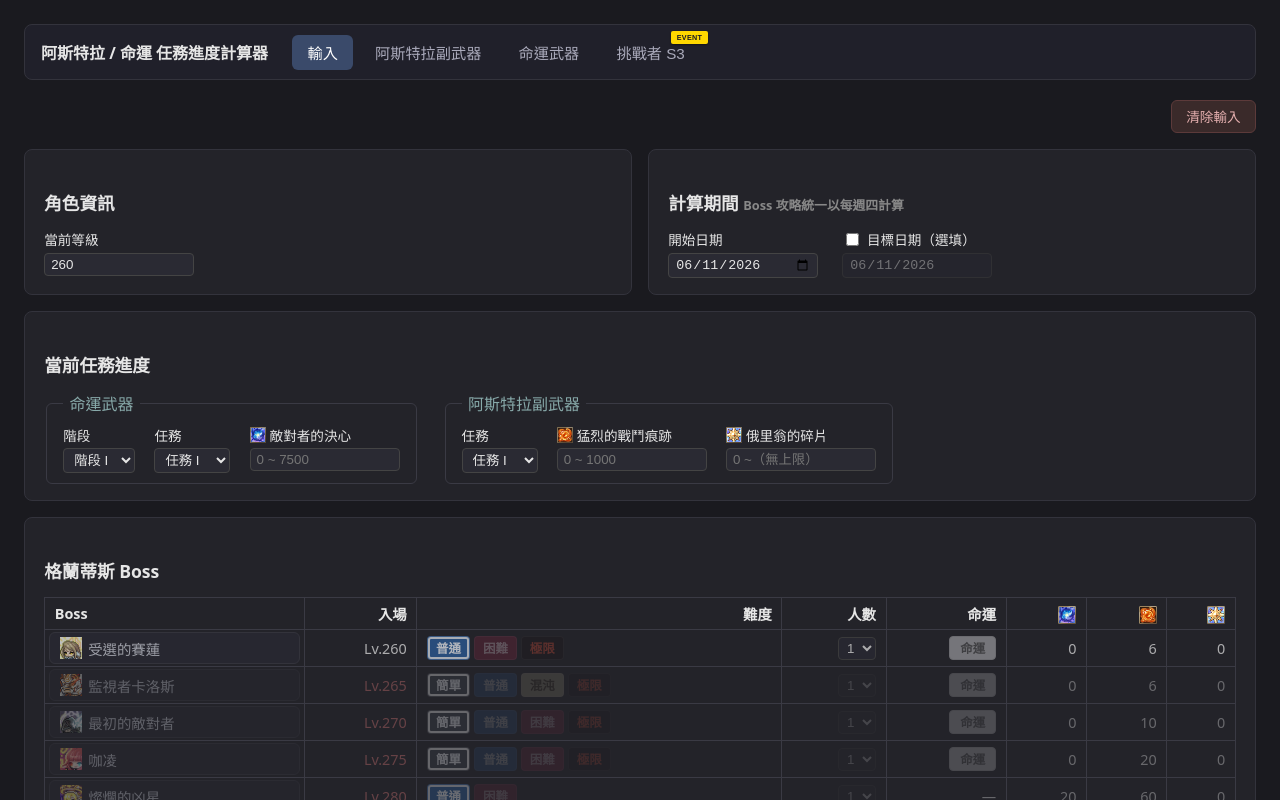
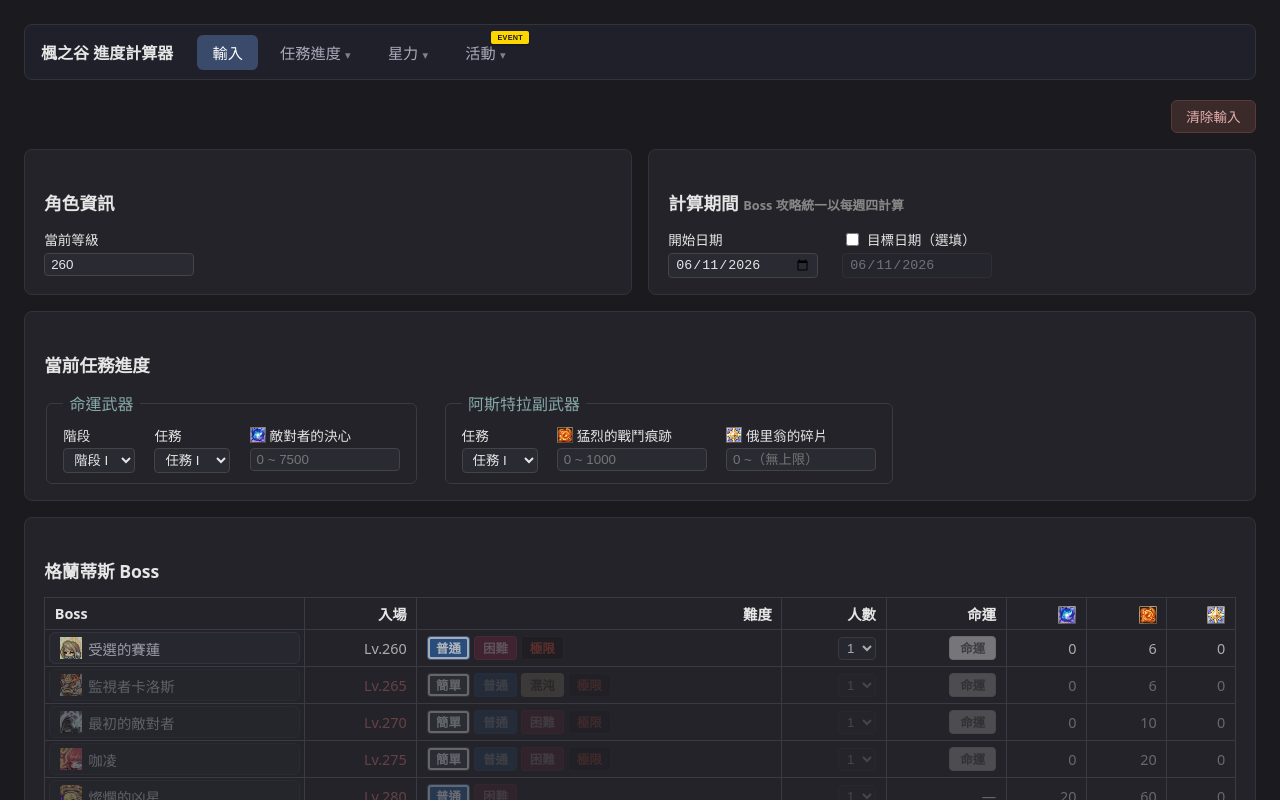
Before and after one commit to liouaquarius/maple-progress-calculator, a Vue app: page /#/ in a window 1280 px wide. Shown: the top 800 px of the page. Built offline with nearby package versions, Linux system fonts and the light colour scheme.

Commit message:
refactor: adopt hash router with dropdown nav

```diff
--- a/package.json
+++ b/package.json
@@ -9,7 +9,8 @@
     "preview": "vite preview"
   },
   "dependencies": {
-    "vue": "^3.5.13"
+    "vue": "^3.5.13",
+    "vue-router": "^4.6.4"
   },
   "devDependencies": {
     "@vitejs/plugin-vue": "^5.2.1",
--- a/src/App.vue
+++ b/src/App.vue
@@ -1,40 +1,35 @@
 <script setup>
-import { ref } from 'vue'
+import { useRoute, useRouter } from 'vue-router'
 import { store } from './store.js'
-import InputView from './views/InputView.vue'
-import AstraView from './views/AstraView.vue'
-import DestinyView from './views/DestinyView.vue'
-import CwS3View from './views/CwS3View.vue'
+import { nav } from './router.js'
 import NavTab from './components/NavTab.vue'
+import NavGroup from './components/NavGroup.vue'
 
-const tabs = [
-  { id: 'input', label: '輸入', comp: InputView },
-  { id: 'astra', label: '阿斯特拉副武器', comp: AstraView },
-  { id: 'destiny', label: '命運武器', comp: DestinyView },
-  { id: 'cws3', label: '挑戰者 S3', comp: CwS3View, badge: 'EVENT' },
-]
-const active = ref('input')
+const route = useRoute()
+const router = useRouter()
 </script>
 
 <template>
   <header class="navbar">
-    <span class="title">阿斯特拉 / 命運 任務進度計算器</span>
+    <span class="title">楓之谷 進度計算器</span>
     <nav>
-      <NavTab
-        v-for="t in tabs"
-        :key="t.id"
-        :label="t.label"
-        :active="active === t.id"
-        :badge="t.badge"
-        @select="active = t.id"
-      />
+      <template v-for="entry in nav" :key="entry.label">
+        <NavTab
+          v-if="entry.path"
+          :label="entry.label"
+          :active="route.path === entry.path"
+          :badge="entry.badge ?? ''"
+          @select="router.push(entry.path)"
+        />
+        <NavGroup v-else :label="entry.label" :items="entry.items" />
+      </template>
     </nav>
   </header>
 
   <main>
     <p v-if="store.loading" class="status">資料載入中…</p>
     <p v-else-if="store.error" class="error">{{ store.error }}</p>
-    <component v-else :is="tabs.find((t) => t.id === active).comp" />
+    <router-view v-else />
   </main>
 </template>
 
--- /dev/null
+++ b/src/components/NavGroup.vue
@@ -0,0 +1,107 @@
+<script setup>
+// navbar 下拉分類：桌面 hover 即展開（CSS :hover），click 可釘住/收合（觸控裝置唯一開法）。
+// 點擊外部、按 Esc、或路由變更（選了項目）時收合。
+// 子項任一有 badge 時，分類標題同步顯示緞帶（收合時仍可見）。
+import { ref, computed, watch, onMounted, onBeforeUnmount } from 'vue'
+import { useRoute, useRouter } from 'vue-router'
+
+const props = defineProps({
+  label: { type: String, required: true },
+  items: { type: Array, required: true }, // [{ label, path, badge? }]
+})
+
+const route = useRoute()
+const router = useRouter()
+const open = ref(false)
+const wrap = ref(null)
+
+const active = computed(() => props.items.some((it) => it.path === route.path))
+const badge = computed(() => props.items.find((it) => it.badge)?.badge ?? '')
+
+watch(() => route.path, () => { open.value = false })
+
+const onDocClick = (e) => {
+  if (wrap.value && !wrap.value.contains(e.target)) open.value = false
+}
+const onKey = (e) => {
+  if (e.key === 'Escape') open.value = false
+}
+onMounted(() => {
+  document.addEventListener('click', onDocClick)
+  document.addEventListener('keydown', onKey)
+})
+onBeforeUnmount(() => {
+  document.removeEventListener('click', onDocClick)
+  document.removeEventListener('keydown', onKey)
+})
+</script>
+
+<template>
+  <div ref="wrap" class="group" :class="{ open }">
+    <button class="tab" :class="{ on: active }" @click="open = !open">
+      {{ label }} <span class="caret">▾</span>
+      <span v-if="badge" class="ribbon">{{ badge }}</span>
+    </button>
+    <div class="panel">
+      <button
+        v-for="it in items"
+        :key="it.path"
+        class="item"
+        :class="{ on: route.path === it.path }"
+        @click="router.push(it.path)"
+      >
+        {{ it.label }}
+        <span v-if="it.badge" class="ribbon">{{ it.badge }}</span>
+      </button>
+    </div>
+  </div>
+</template>
+
+<style scoped>
+.group { position: relative; }
+
+/* 標題按鈕：與 NavTab 同視覺 */
+.tab {
+  position: relative;
+  background: transparent; color: #aab; border: 1px solid transparent;
+  border-radius: 6px; padding: 0.35rem 0.9rem; cursor: pointer; font-size: 0.95rem;
+}
+.tab:hover { background: #2a2a33; }
+.tab.on { background: #3a4a6a; color: #fff; }
+.caret { font-size: 0.7rem; opacity: 0.7; }
+
+/* 下拉面板：hover 或 click 釘住時顯示 */
+.panel {
+  display: none;
+  position: absolute; top: 100%; left: 0; z-index: 20;
+  min-width: max-content;
+  padding: 0.3rem;
+  background: #232329; border: 1px solid #33333c; border-radius: 8px;
+  box-shadow: 0 4px 12px rgba(0, 0, 0, 0.35);
+}
+.group:hover .panel,
+.group.open .panel { display: flex; flex-direction: column; gap: 0.15rem; }
+
+.item {
+  position: relative;
+  background: transparent; color: #aab; border: 1px solid transparent;
+  border-radius: 6px; padding: 0.4rem 1.6rem 0.4rem 0.9rem;
+  cursor: pointer; font-size: 0.9rem; text-align: left; white-space: nowrap;
+}
+.item:hover { background: #2a2a33; }
+.item.on { background: #3a4a6a; color: #fff; }
+
+/* 收角緞帶（與 NavTab 一致） */
+.ribbon {
+  position: absolute;
+  top: -5px; right: -9px;
+  background: #ffd700; color: #1a1a22;
+  font-size: 0.45rem; font-weight: 800; letter-spacing: 0.3px;
+  line-height: 1.6;
+  padding: 1px 6px;
+  border-radius: 2px;
+  box-shadow: 0 1px 2px rgba(0, 0, 0, 0.4);
+  pointer-events: none;
+}
+.item .ribbon { top: 50%; right: 6px; transform: translateY(-50%); }
+</style>
--- a/src/main.js
+++ b/src/main.js
@@ -1,5 +1,6 @@
 import { createApp } from 'vue'
 import App from './App.vue'
+import { router } from './router.js'
 import './style.css'
 
-createApp(App).mount('#app')
+createApp(App).use(router).mount('#app')
--- /dev/null
+++ b/src/router.js
@@ -0,0 +1,43 @@
+import { createRouter, createWebHashHistory } from 'vue-router'
+import InputView from './views/InputView.vue'
+import AstraView from './views/AstraView.vue'
+import DestinyView from './views/DestinyView.vue'
+import CwS3View from './views/CwS3View.vue'
+import StarforceTableView from './views/StarforceTableView.vue'
+import StarforcePlanView from './views/StarforcePlanView.vue'
+
+// 導覽結構（單一來源）：頂層有 path 者為直連分頁，有 items 者為下拉分類。
+// badge 顯示為收角緞帶（如 EVENT）；分類任一子項有 badge 時，分類標題同步顯示。
+export const nav = [
+  { label: '輸入', path: '/', component: InputView },
+  {
+    label: '任務進度',
+    items: [
+      { label: '阿斯特拉副武器', path: '/astra', component: AstraView },
+      { label: '命運武器', path: '/destiny', component: DestinyView },
+    ],
+  },
+  {
+    label: '星力',
+    items: [
+      { label: '機率成本表', path: '/starforce/table', component: StarforceTableView },
+      { label: '強化策略計算', path: '/starforce/planner', component: StarforcePlanView },
+    ],
+  },
+  {
+    label: '活動',
+    items: [
+      { label: '挑戰者 S3', path: '/cw-s3', component: CwS3View, badge: 'EVENT' },
+    ],
+  },
+]
+
+const routes = nav
+  .flatMap((entry) => (entry.items ? entry.items : [entry]))
+  .map(({ path, component }) => ({ path, component }))
+
+// hash mode：GitHub Pages 純靜態主機下重整/直開子路徑不會 404，且與 base './' 相容。
+export const router = createRouter({
+  history: createWebHashHistory(),
+  routes: [...routes, { path: '/:pathMatch(.*)*', redirect: '/' }],
+})
```
Also changed, not shown: 1 other file (tests, documents, lock files or other folders).
